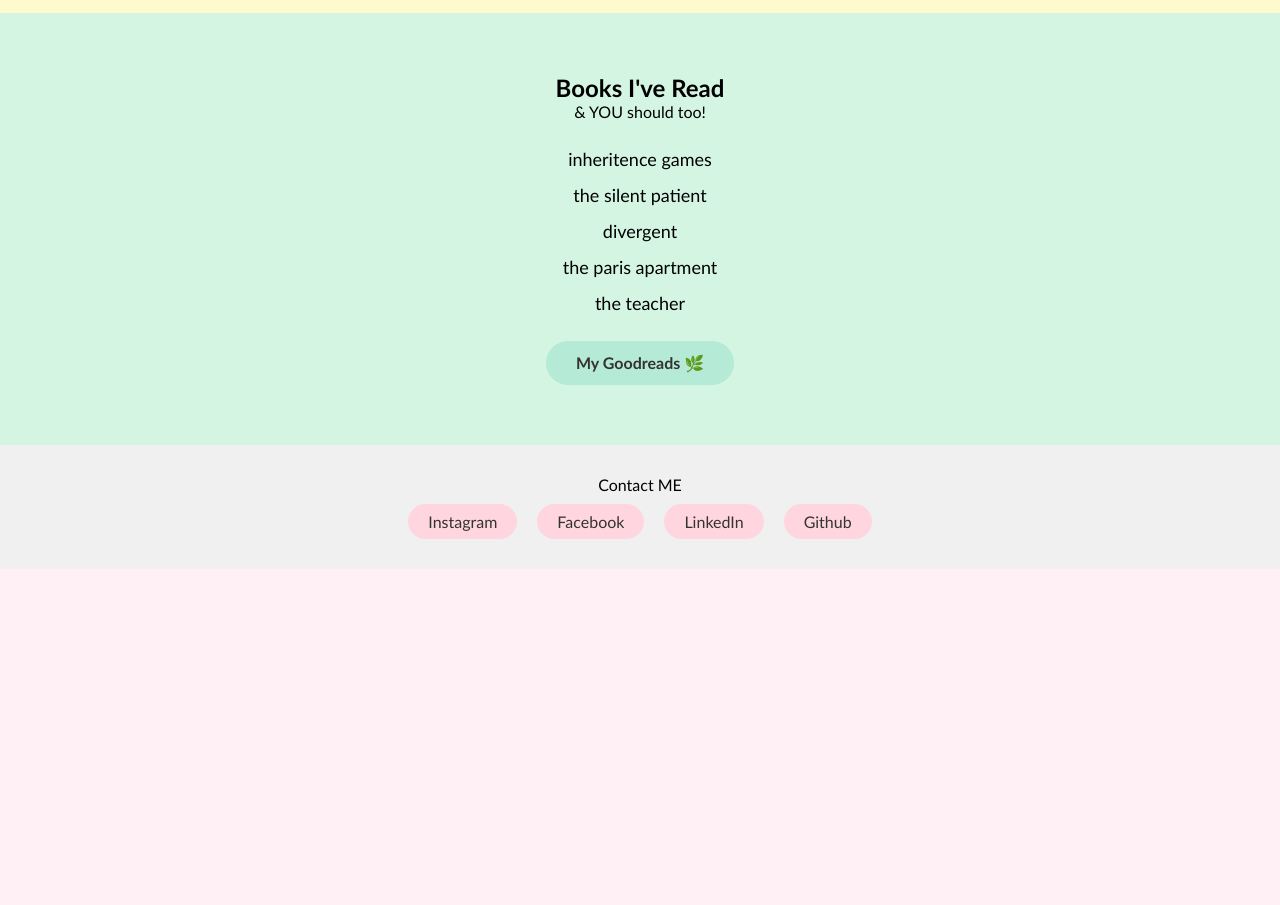
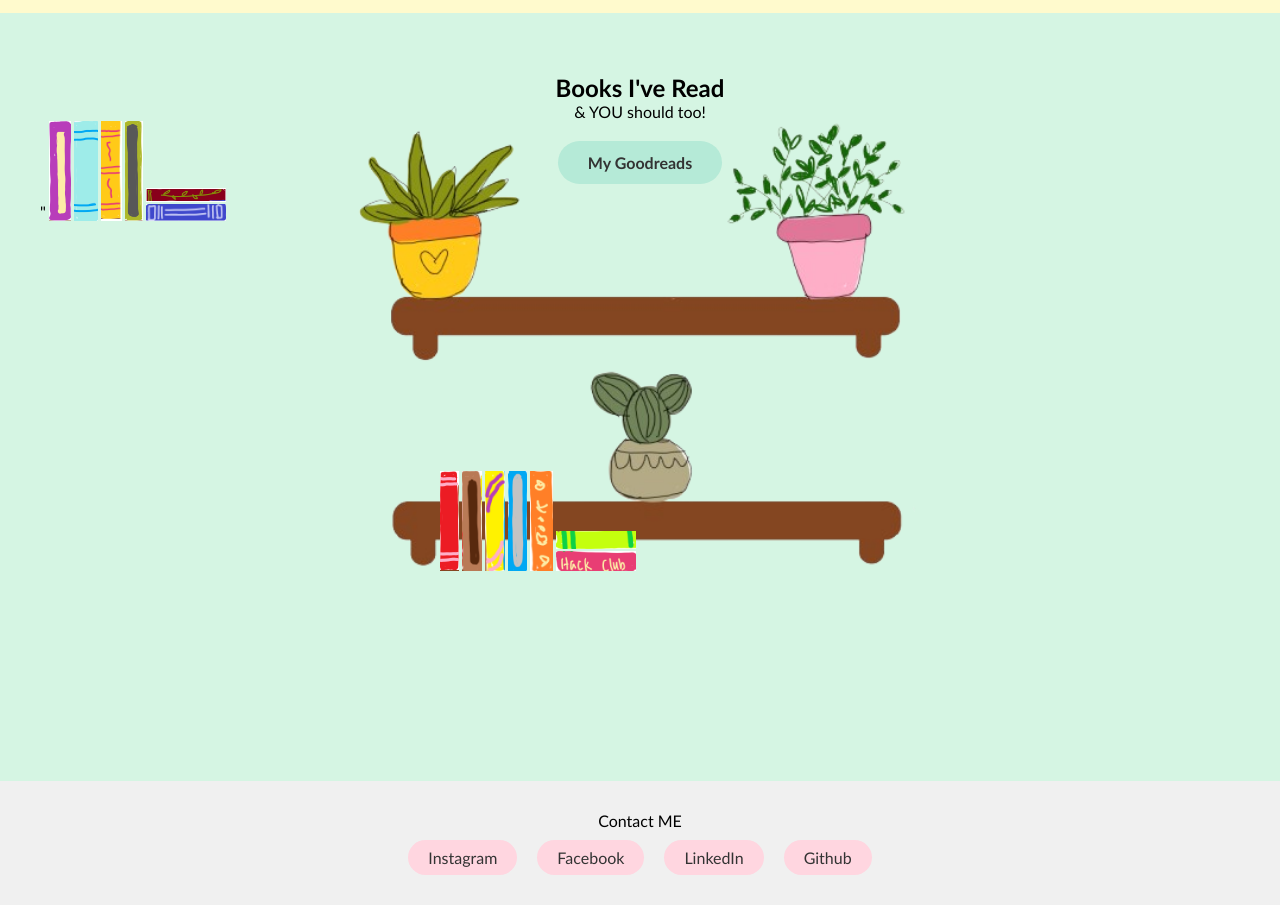
Before and after one commit to hahaniah/intro-website, a plain HTML site: page index.html in a window 1280 px wide. Shown: the part 1360-2265 px from the top of the page. Before the commit the page ends 1929 px from the top, so only its background shows below. Drawn offline with Linux system fonts and the light colour scheme.

Commit message:
adding new features to book section

```diff
--- a/index.html
+++ b/index.html
@@ -136,15 +136,49 @@
     <section id="books">
       <h2>Books I've Read</h2>
       <p>& YOU should too!</p>
-      <ul class="book-list">
-        <li>inheritence games</li>
-        <li>the silent patient</li>
-        <li>divergent</li>
-        <li>the paris apartment</li>
-        <li>the teacher</li>
-      </ul>
-      <a href="YOUR GOODREADS LINK" class="goodreads-btn">My Goodreads 🌿</a>
-    </section>
+      <div class="shelf-scene">
+        <img src="bookrack-removebg-preview.png" alt="bookshelf" class="shelf-bg">
+        <div class="books-row">
+          <div class="books-row top-shelf"></div>"
+          <img src="book 1.PNG" class="book upright" onclick="openModal('book1')">
+  <img src="book2.PNG" class="book upright" onclick="openModal('book2')">
+  <img src="book3.PNG" class="book upright" onclick="openModal('book3')">
+  <img src="book4.PNG" class="book upright" onclick="openModal('book4')">
+      <div class="flat-stack">
+        <img src="book5.PNG" class="book flat" onclick="openModal('book5')">
+    <img src="book6.PNG" class="book flat" onclick="openModal('book6')">
+        </div>
+        </div>
+        <div class="books-row bottom-shelf">
+           <img src="book7.PNG" class="book upright" onclick="openModal('book7')">
+           <img src="book8.PNG" class="book upright" onclick="openModal('book8')">
+           <img src="book9.PNG" class="book upright" onclick="openModal('book9')">
+           <img src="book10.PNG" class="book upright" onclick="openModal('book10')">
+           <img src="book11.PNG" class="book upright" onclick="openModal('book11')">
+            <div class="flat-stack">
+              <img src="book12.PNG" class="book flat" onclick="openModal('book12')">
+             <img src="book13.PNG" class="book flat" onclick="openModal('book13')">
+         </div>
+      </div>
+      <a href="YOUR GOODREADS LINK" class="goodreads-btn">My Goodreads</a>
+ </section>
+
+ <div class="modal" id="book1"><div class="modal-box"><div class="modal-title"> Book 1</div><div class="modal-content"><p><b>The Nightingale</b></p><p>by Kristin Hannah</p></div><button onclick="closeModal('book1')">close ✕</button></div></div>
+<div class="modal" id="book2"><div class="modal-box"><div class="modal-title"> Book 2</div><div class="modal-content"><p><b>Vengeful</b></p><p>by V.E. Schwab</p></div><button onclick="closeModal('book2')">close ✕</button></div></div>
+<div class="modal" id="book3"><div class="modal-box"><div class="modal-title"> Book 3</div><div class="modal-content"><p><b>The Invisible Hour</b></p><p>by Alice Hoffman</p></div><button onclick="closeModal('book3')">close ✕</button></div></div>
+<div class="modal" id="book4"><div class="modal-box"><div class="modal-title"> Book 4</div><div class="modal-content"><p><b>A Place for Us</b></p><p>by Fatima Farheen Mirza</p></div><button onclick="closeModal('book4')">close ✕</button></div></div>
+<div class="modal" id="book5"><div class="modal-box"><div class="modal-title"> Book 5</div><div class="modal-content"><p><b>Pretty Girls</b></p><p>by Karin Slaughter</p></div><button onclick="closeModal('book5')">close ✕</button></div></div>
+<div class="modal" id="book6"><div class="modal-box"><div class="modal-title"> Book 6</div><div class="modal-content"><p><b>The Cartel</b></p><p>by Don Winslow</p></div><button onclick="closeModal('book6')">close ✕</button></div></div>
+<div class="modal" id="book7"><div class="modal-box"><div class="modal-title"> Book 7</div><div class="modal-content"><p><b>The Immortalists</b></p><p>by Chloe Benjamin</p></div><button onclick="closeModal('book7')">close ✕</button></div></div>
+<div class="modal" id="book8"><div class="modal-box"><div class="modal-title"> Book 8</div><div class="modal-content"><p><b>The Girl with the Dragon Tattoo</b></p><p>by Stieg Larsson</p></div><button onclick="closeModal('book8')">close ✕</button></div></div>
+<div class="modal" id="book9"><div class="modal-box"><div class="modal-title"> Book 9</div><div class="modal-content"><p><b>Y is for Yesterday</b></p><p>by Sue Grafton</p></div><button onclick="closeModal('book9')">close ✕</button></div></div>
+<div class="modal" id="book10"><div class="modal-box"><div class="modal-title"> Book 10</div><div class="modal-content"><p><b>What Lies in the Woods</b></p><p>by Kate Alice Marshall</p></div><button onclick="closeModal('book10')">close ✕</button></div></div>
+<div class="modal" id="book11"><div class="modal-box"><div class="modal-title"> Book 11</div><div class="modal-content"><p><b>The Dark Forest</b></p><p>by Liu Cixin</p></div><button onclick="closeModal('book11')">close ✕</button></div></div>
+<div class="modal" id="book12"><div class="modal-box"><div class="modal-title"> Book 12</div><div class="modal-content"><p><b>The Tuscan Child</b></p><p>by Rhys Bowen</p></div><button onclick="closeModal('book12')">close ✕</button></div></div>
+<div class="modal" id="book13"><div class="modal-box"><div class="modal-title"> Book 13</div><div class="modal-content"><p><b>The Art Thief</b></p><p>by Michael Finkel</p></div><button onclick="closeModal('book13')">close ✕</button></div></div>
+ <!-- why ts so hard, pls ignore all the messs:) -->
+
+
     <footer>
       <p>Contact ME</p>
       <div class="socials">
--- a/style.css
+++ b/style.css
@@ -321,3 +321,55 @@ footer {
     align-items: center;
     gap: 10px;
 }
+.shelf-scene {
+  position: relative;
+  width: 100%;
+  height: 600px;
+  margin: 0 auto;
+}
+.shelf-bg {
+  position: absolute;
+  width: 50%;
+  height: auto;
+  top: 0;
+  left: 25%;
+  z-index: 0;
+}
+.books-row {
+  position: absolute;
+  display: flex;
+  align-items: flex-end;
+  gap: 3px;
+  z-index: 1;
+}
+.top-shelf {
+  top: 150px;
+  left: 300px;
+}
+.bottom-shelf {
+  top: 350px;
+  left: 400px;
+  align-items: flex-end;
+}
+.book {
+  height: 70px;
+  width: auto;
+  cursor: pointer;
+  object-fit: contain;
+}
+.upright {
+  height: 100px;
+  width: auto;
+  cursor: pointer;
+}
+.flat-stack {
+  display: flex;
+  flex-direction: column;
+  justify-content: flex-end;
+  gap: 2px;
+}
+.flat {
+  width: 80px;
+  height: auto;
+  cursor: pointer;
+}
```
Also changed, not shown: book 1.PNG (added), book10.PNG (added), book11.PNG (added), book12.PNG (added), book13.PNG (added), book2.PNG (added), book3.PNG (added), book4.PNG (added), book5.PNG (added), book6.PNG (added), book7.PNG (added), book8.PNG (added), book9.PNG (added), bookrack-removebg-preview.png (added), 1 more files.
